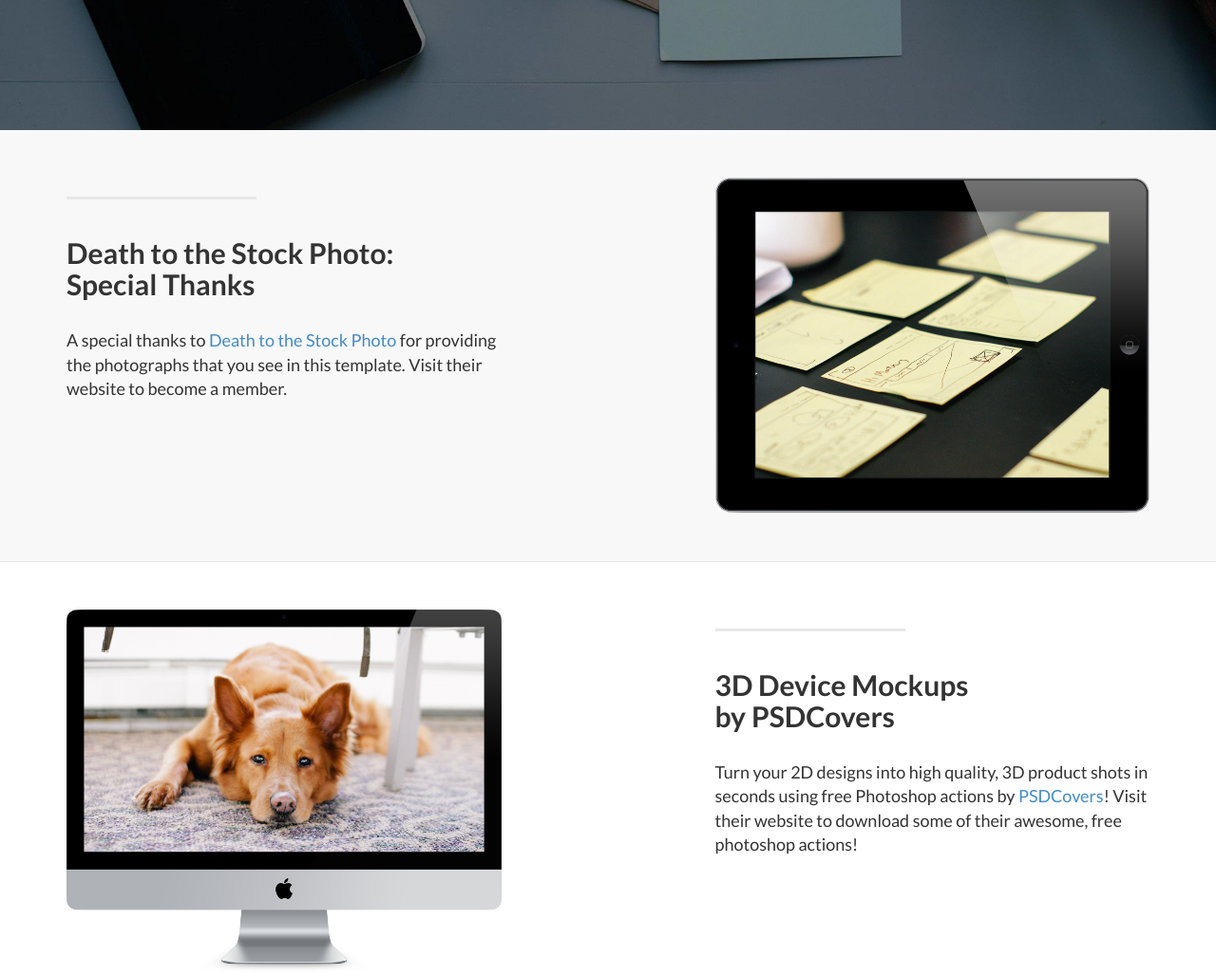
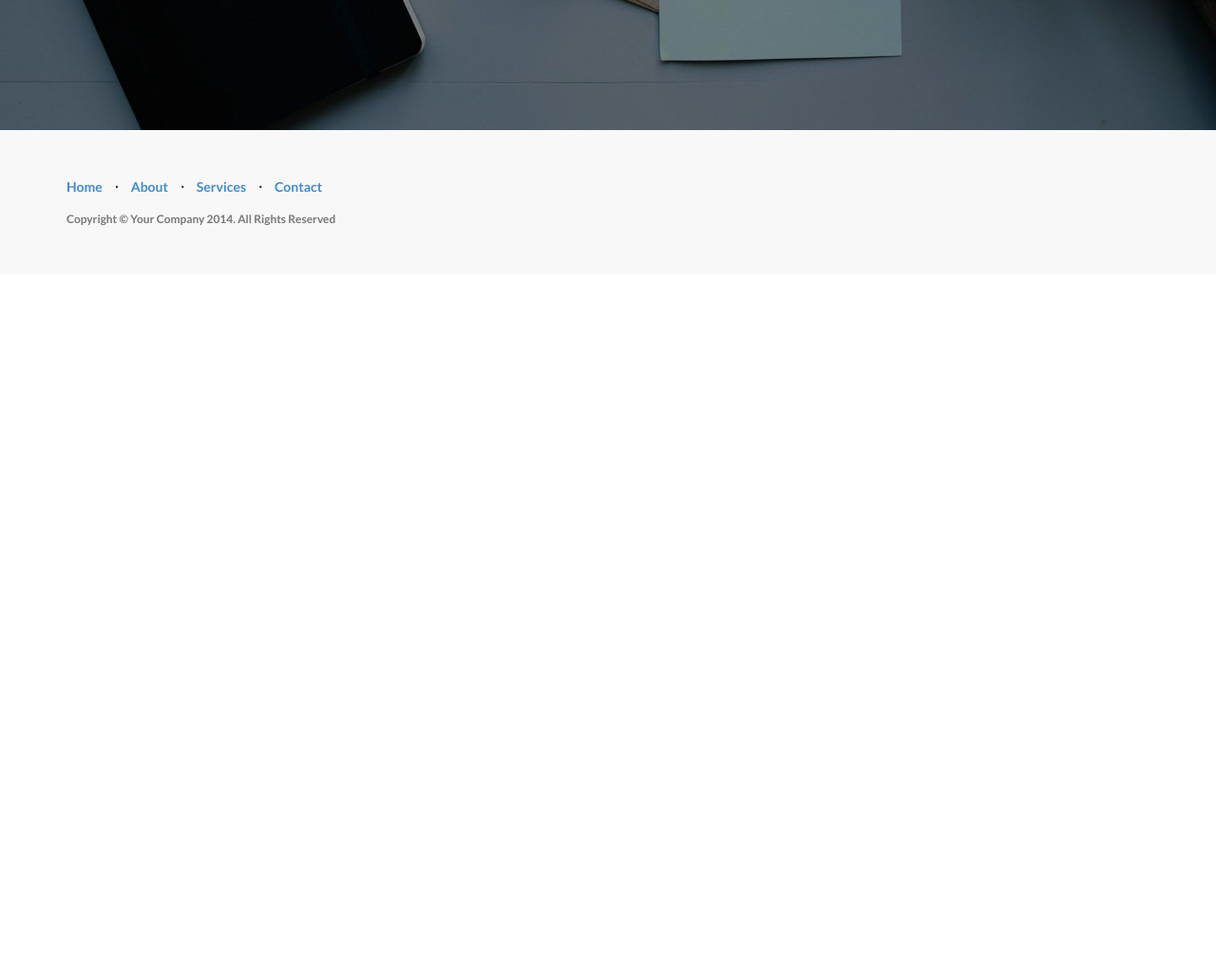
Before and after one commit to zahidmak/zahidmak.github.io, a plain HTML site: page index.html in a window 1280 px wide. Shown: the part 640-1668 px from the top of the page at 95% size. After the commit the page ends 929 px from the top, so only its background shows below. Drawn offline with Linux system fonts and the light colour scheme.

Commit message:
Content changes

```diff
--- a/index.html
+++ b/index.html
@@ -98,7 +98,7 @@
 
     <!-- Page Content -->
 
-    <div class="content-section-a">
+   <!-- <div class="content-section-a">
 
         <div class="container">
 
@@ -115,10 +115,10 @@
             </div>
 
         </div>
-        <!-- /.container -->
+
 
     </div>
-    <!-- /.content-section-a -->
+
 
     <div class="content-section-b">
 
@@ -137,10 +137,10 @@
             </div>
 
         </div>
-        <!-- /.container -->
+
 
     </div>
-    <!-- /.content-section-b -->
+
 
     <div class="content-section-a">
 
@@ -159,10 +159,10 @@
             </div>
 
         </div>
-        <!-- /.container -->
+
 
     </div>
-    <!-- /.content-section-a -->
+
 
     <div class="banner">
 
@@ -188,7 +188,7 @@
             </div>
 
         </div>
-        <!-- /.container -->
+
 
     </div>
     <!-- /.banner -->
```
